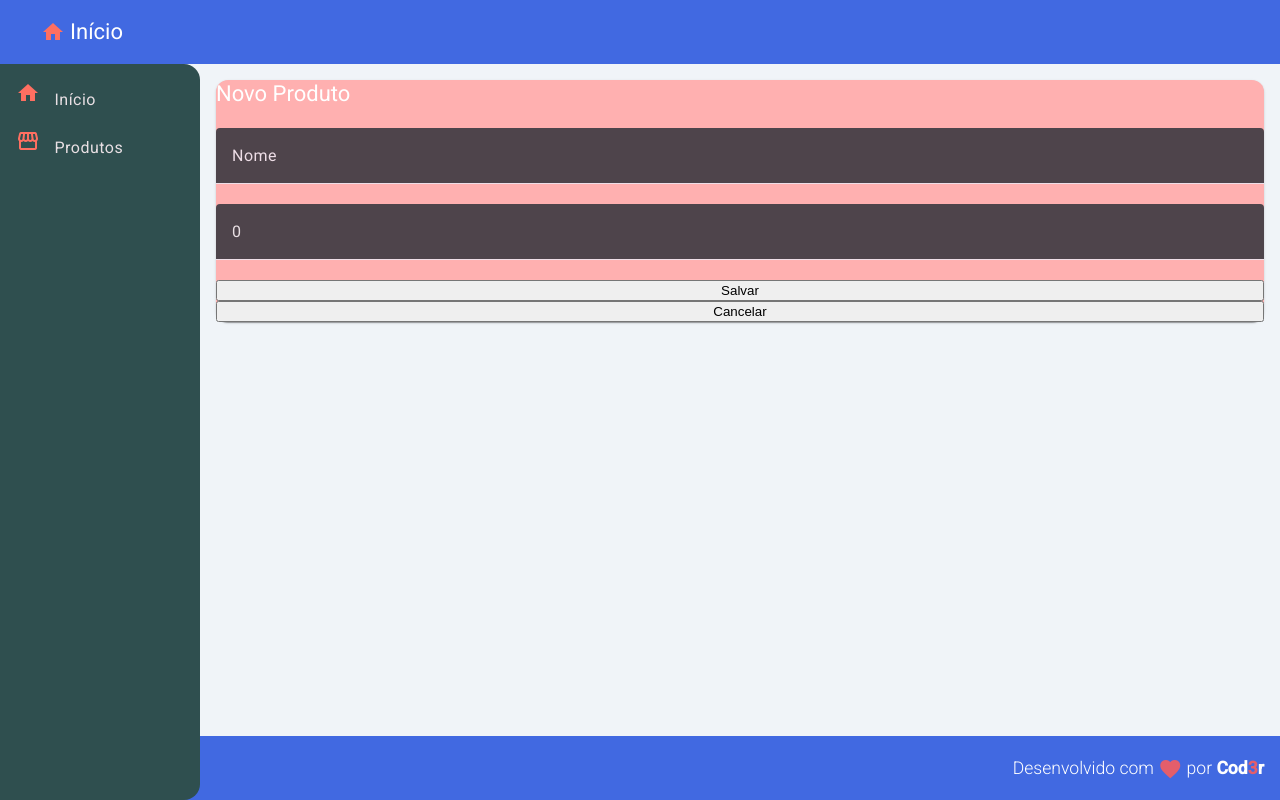
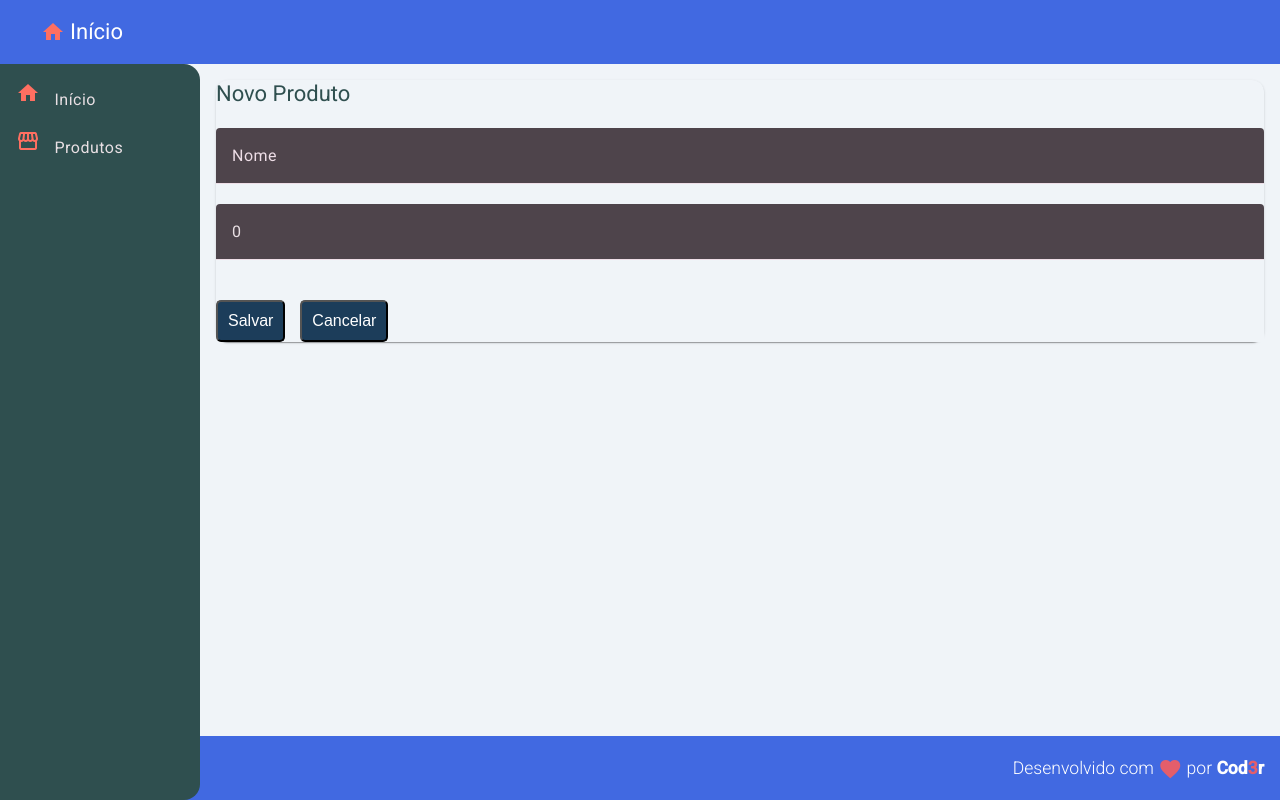
Before and after one commit to van-gomes/angular-project-essential, an Angular app in the folder products-frontend/: page /products/create in a window 1280 px wide. Built offline with nearby package versions, Linux system fonts and the light colour scheme.

Commit message:
Set colors for creating, editing, and deleting pages

```diff
--- a/products-frontend/src/app/components/product/product-create/product-create.component.css
+++ b/products-frontend/src/app/components/product/product-create/product-create.component.css
@@ -1,5 +1,6 @@
 .container_card {
-    background-color: #FFB0B0;
+    background-color: #F0F4F8;
+    color: #2F4F4F;
 }
 
 form {
@@ -7,3 +8,24 @@ form {
     flex-direction: column;
     margin-top: 20px;
 }
+
+.container_card_button {
+    display: flex;
+    flex-direction: row;
+    justify-content: flex-start;
+    background-color: #F0F4F8;
+}
+
+button {
+    padding: 10px;
+    margin: 20px 15px 0px 0px;
+    font-size: 1rem;
+    color: #FFFFFF;
+    background-color: #1C3D5A;
+    border-radius: 5px;
+    transition: background-color 0.3s;
+  }
+
+  button:hover {
+    background-color: #E07A5F;
+  }
--- a/products-frontend/src/app/components/product/product-create/product-create.component.html
+++ b/products-frontend/src/app/components/product/product-create/product-create.component.html
@@ -1,20 +1,22 @@
 <mat-card class="container_card">
     <mat-card-title>Novo Produto</mat-card-title>
     <form>
-        <mat-form-field>
-            <input matInput placeholder="Nome"
+      <mat-form-field class="custom-input-field">
+        <input matInput class="custom-input" placeholder="Nome"
                [(ngModel)]="product.name" name="name">
       </mat-form-field>
-        <mat-form-field>
-            <input matInput placeholder="Preço (R$)"
+      <mat-form-field class="custom-input-field">
+        <input matInput class="custom-input" placeholder="Preço (R$)"
                [(ngModel)]="product.price" name="price">
       </mat-form-field>
     </form>
-    <button mat-raised-button (click)="createProduct()" color="primary">
+    <div class="container_card_button">
+        <button mat-raised-button (click)="createProduct()">
             Salvar
           </button>
 
           <button mat-raised-button (click)="cancel()">
             Cancelar
           </button>
+    </div>
   </mat-card>
--- a/products-frontend/src/app/components/product/product-delete/product-delete.component.css
+++ b/products-frontend/src/app/components/product/product-delete/product-delete.component.css
@@ -1,9 +1,30 @@
+.container_card {
+    color: #FFFFFF;
+}
+
 form {
     display: flex;
     flex-direction: column;
     margin-top: 20px;
 }
 
+.container_card_button {
+    display: flex;
+    flex-direction: row;
+    justify-content: flex-start;
+    background-color: #F0F4F8;
+}
+
 button {
+    padding: 10px;
     margin: 20px 15px 0px 0px;
-}
+    font-size: 1rem;
+    color: #FFFFFF;
+    background-color: #1C3D5A;
+    border-radius: 5px;
+    transition: background-color 0.3s;
+  }
+
+  button:hover {
+    background-color: #E07A5F;
+  }
--- a/products-frontend/src/app/components/product/product-delete/product-delete.component.html
+++ b/products-frontend/src/app/components/product/product-delete/product-delete.component.html
@@ -1,4 +1,4 @@
-<mat-card>
+<mat-card class="container_card">
     <mat-card-title>Excluir Produto</mat-card-title>
     <form>
         <mat-form-field>
@@ -10,6 +10,7 @@
                 [value]="product.price" name="price" disabled>
         </mat-form-field>
     </form>
+    <div class="container_card_button">
         <button mat-raised-button (click)="deleteProduct()" color="warn">
             Excluir
         </button>
@@ -17,4 +18,5 @@
         <button mat-raised-button (click)="cancel()">
             Cancelar
         </button>
+    </div>
 </mat-card>
--- a/products-frontend/src/app/components/product/product-update/product-update.component.css
+++ b/products-frontend/src/app/components/product/product-update/product-update.component.css
@@ -1,11 +1,31 @@
+.container_card {
+    background-color: #F0F4F8;
+    color: #2F4F4F;
+}
+
 form {
     display: flex;
     flex-direction: column;
     margin-top: 20px;
-    color: black;
-    background-color: aqua;
+}
+
+.container_card_button {
+    display: flex;
+    flex-direction: row;
+    justify-content: flex-start;
+    background-color: #F0F4F8;
 }
 
 button {
+    padding: 10px;
     margin: 20px 15px 0px 0px;
-}
+    font-size: 1rem;
+    color: #FFFFFF;
+    background-color: #1C3D5A;
+    border-radius: 5px;
+    transition: background-color 0.3s;
+  }
+
+  button:hover {
+    background-color: #E07A5F;
+  }
--- a/products-frontend/src/app/components/product/product-update/product-update.component.html
+++ b/products-frontend/src/app/components/product/product-update/product-update.component.html
@@ -1,4 +1,4 @@
-<mat-card *ngIf="product">
+<mat-card *ngIf="product" class="container_card ">
   <mat-card-title>Alterar Produto</mat-card-title>
   <form>
     <mat-form-field>
@@ -8,6 +8,7 @@
       <input matInput placeholder="Preço (R$)" [(ngModel)]="product.price" name="price">
     </mat-form-field>
   </form>
+  <div class="container_card_button">
     <button mat-raised-button (click)="updateProduct()" color="primary">
       Atualizar
     </button>
@@ -15,4 +16,5 @@
     <button mat-raised-button (click)="cancel()">
       Cancelar
     </button>
+  </div>
 </mat-card>
```
Lines whose indentation alone changed are shown as unchanged.
